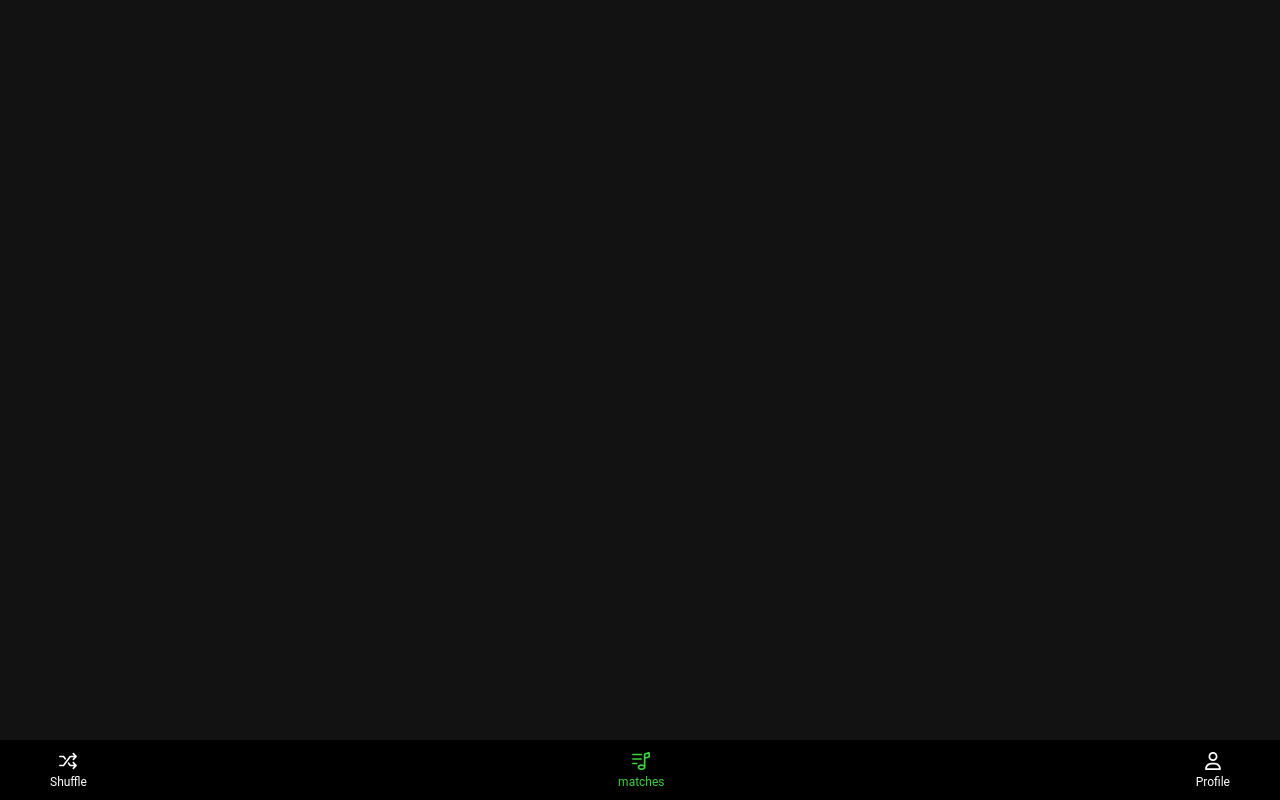
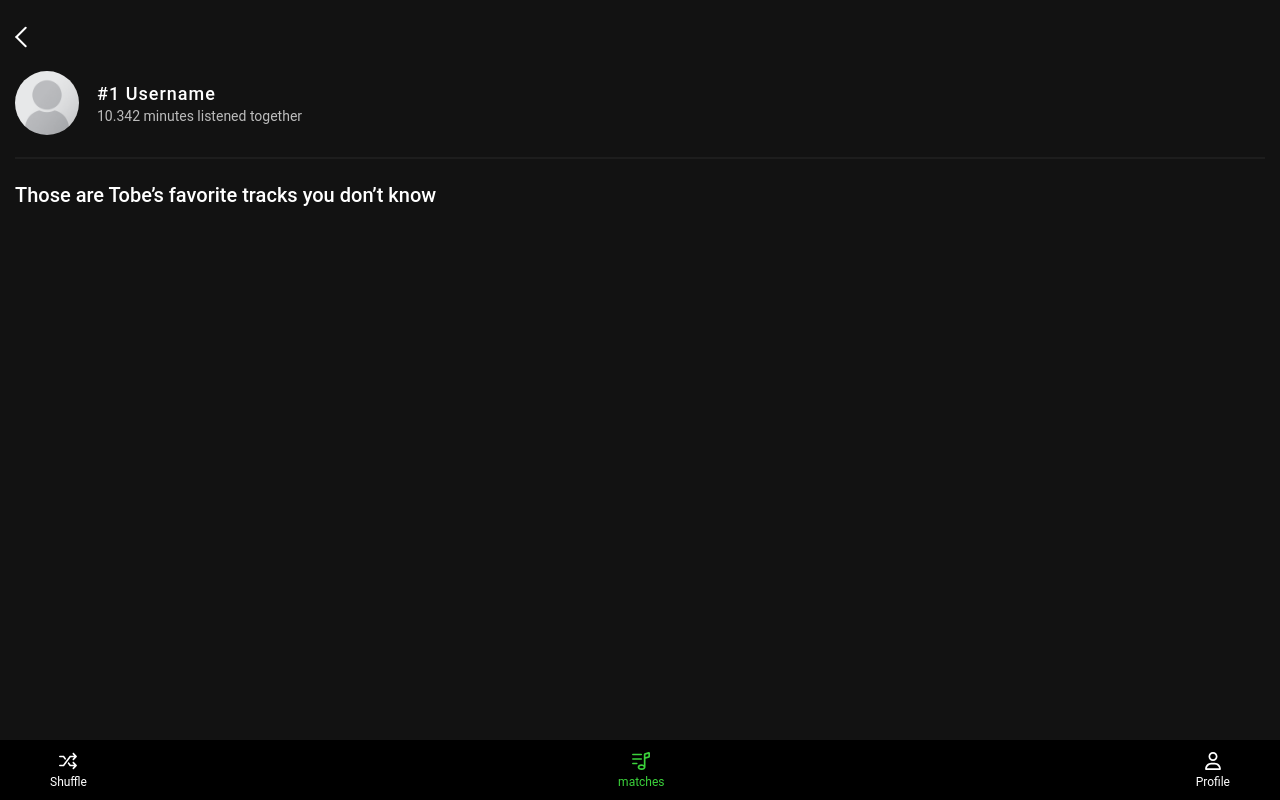
Before and after one commit to Suggest-App/SuggestApp, a Vue app: page /recommended-media in a window 1280 px wide. Built offline with nearby package versions, Linux system fonts and the light colour scheme.

Commit message:
[ADD] Exercise for @marcklose99

```diff
--- a/src/assets/scss/recommended-media-view/recommended-media-view.scss
+++ b/src/assets/scss/recommended-media-view/recommended-media-view.scss
@@ -4,6 +4,57 @@
   min-height: 100vh;
   background-color: #121212;
   padding: 0 15px 60px;
+
+  .arrow-left {
+    margin-top: 25px;
+  }
+
+  header {
+    display: flex;
+    align-items: center;
+    column-gap: 18px;
+    background-color: #121212;
+    padding: 18px 0 22px;
+    border-bottom: 2px solid #1D1D1D;
+    margin-bottom: 22px;
+
+    .profile-image {
+      @include bc-attr;
+      width: 64px;
+      height: 64px;
+      border-radius: 50%;
+      background-image: url("@/assets/images/profile_placeholder.png");
+      background-size: cover;
+    }
+
+    .profile-info {
+      flex: 1;
+
+      h2 {
+        color: #FFFFFF;
+        font-size: 18px;
+        font-weight: 500;
+        letter-spacing: 1px;
+        margin-bottom: 4px;
+      }
+
+      p {
+        position: relative;
+        color: #BCBCBC;
+        font-size: 14px;
+        display: flex;
+        column-gap: 8px;
+      }
+    }
+  }
+
+  h3 {
+    color: #FFFFFF;
+    font-size: 20px;
+    font-weight: 500;
+    line-height: 28px;
+    margin-bottom: 22px;
+  }
 
   a[href="/matches"] svg {
     fill: $spotify-green;
--- /dev/null
+++ b/src/components/icons/controls/ArrowLeftIcon.vue
@@ -0,0 +1,6 @@
+<template>
+  <svg class="arrow-left" width="12" height="24" viewBox="0 0 9 16" fill="none" xmlns="http://www.w3.org/2000/svg">
+    <line x1="8" y1="1.06066" x2="1.06066" y2="8" stroke="white" stroke-width="1.5" stroke-linecap="round"/>
+    <line x1="1.06066" y1="8" x2="8" y2="14.9393" stroke="white" stroke-width="1.5" stroke-linecap="round"/>
+  </svg>
+</template>
--- /dev/null
+++ b/src/components/recommended-media-view/RecommendedMediaHeader.vue
@@ -0,0 +1,13 @@
+<script setup lang="ts">
+
+</script>
+
+<template>
+  <header>
+    <div class="profile-image"></div>
+    <div class="profile-info">
+      <h2>#1 Username</h2>
+      <p>10.342 minutes listened together</p>
+    </div>
+  </header>
+</template>
--- a/src/services/MatchesService.ts
+++ b/src/services/MatchesService.ts
@@ -4,6 +4,7 @@ import type {AxiosResponse} from "axios";
 import type {MediaSummary} from "@/models/MediaSummary";
 
 export default {
+
     async fetchMatches(): Promise<Match[]>{
         return tryGetAuthorizedInstance().get('user/matches')
             .then((response: AxiosResponse) => {
@@ -19,6 +20,7 @@ export default {
                 }
             })
     },
+
     async fetchRecommendedMedia(): Promise<MediaSummary> {
         return tryGetAuthorizedInstance().get('user/match/{userId}/recommended-media')
             .then((response: AxiosResponse) => {
--- a/src/stores/MatchesStore.ts
+++ b/src/stores/MatchesStore.ts
@@ -7,5 +7,6 @@ import type {Match} from "@/models/Match";
 export const useMatchesStore = defineStore('matchesStore', () => {
 
   const matches: Ref<Match[]> = ref([])
+
   return { matches }
 })
--- a/src/views/RecommendedMediaView.vue
+++ b/src/views/RecommendedMediaView.vue
@@ -1,10 +1,19 @@
 <script setup lang="ts">
-
 import Navbar from "@/components/Navbar.vue";
+import RecommendedMediaHeader from "@/components/recommended-media-view/RecommendedMediaHeader.vue";
+import ArrowLeftIcon from "@/components/icons/controls/ArrowLeftIcon.vue";
 </script>
 
 <template>
   <section id="recommended-media-view">
+
+    <RouterLink :to="{ name: 'MatchesView' }">
+      <ArrowLeftIcon />
+    </RouterLink>
+
+    <RecommendedMediaHeader />
+    <h3>Those are Tobe’s favorite tracks you don’t know</h3>
+
     <Navbar />
   </section>
 </template>
```
Also changed, not shown: src/components/icons/controls/ArrowBackIcon.vue (deleted, +0 -12 lines), 1 other file (tests, documents, lock files or other folders).
